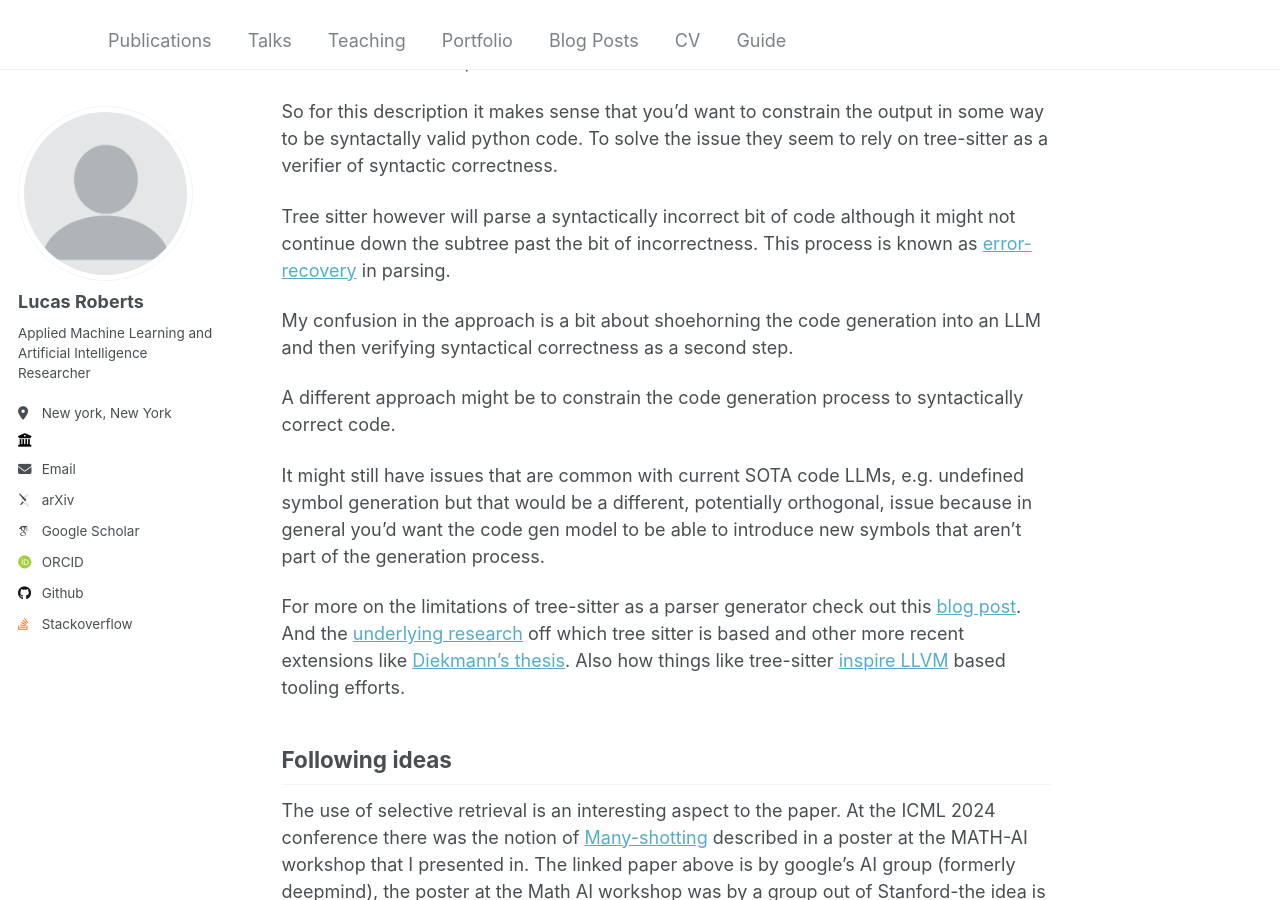
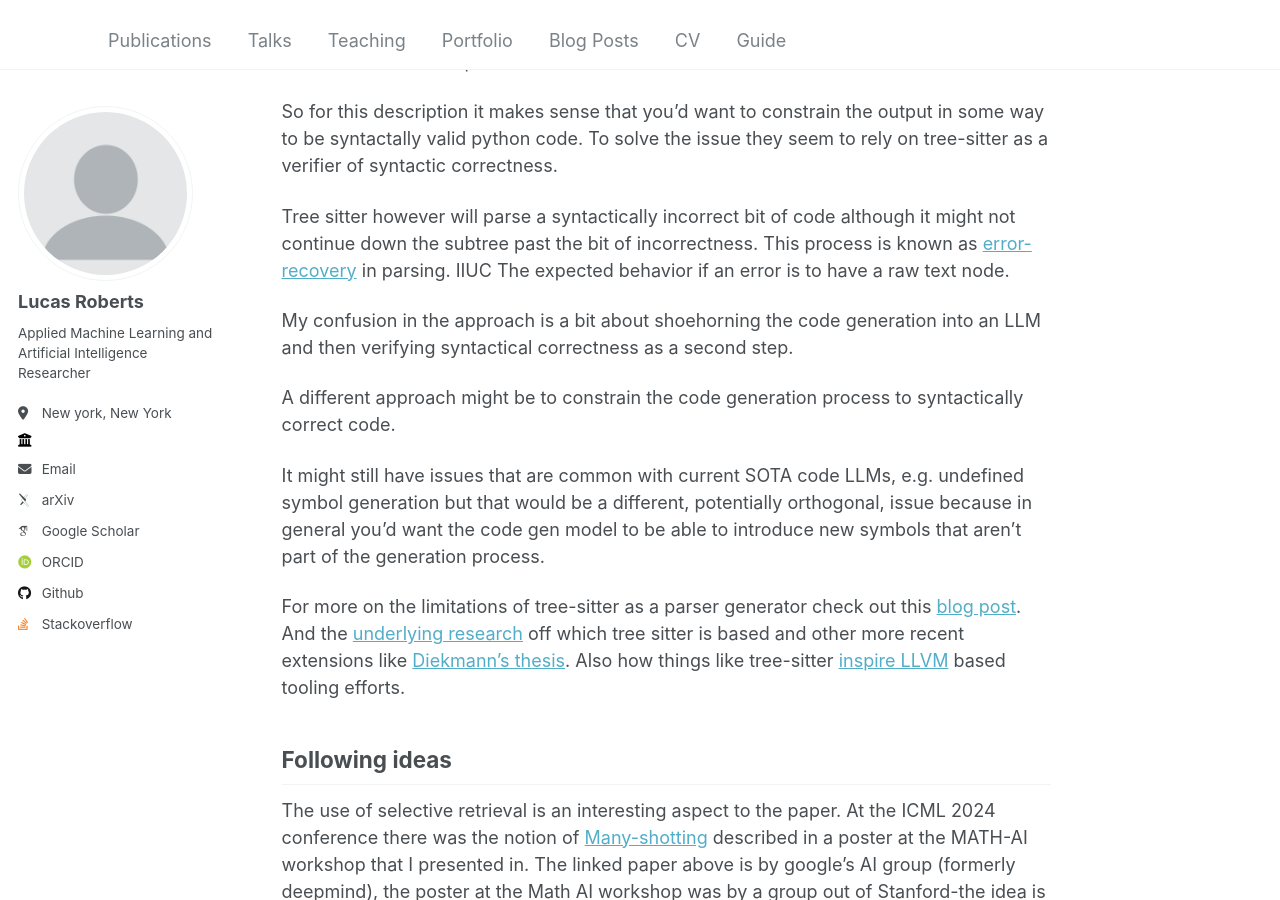
Before and after one commit to rlucas7/rlucas7.github.io, a Jekyll site: the page built from _posts/2025-01-11-repoformer-notes.md, in a window 1280 px wide and 900 px high, scrolled down 1626 px. Built offline with Jekyll 4.4.1, drawn with Linux system fonts in a browser that asks for light colours; some web fonts are replaced.

Commit message:
fix typo

```diff
--- a/_posts/2025-01-11-repoformer-notes.md
+++ b/_posts/2025-01-11-repoformer-notes.md
@@ -80,7 +80,7 @@ to rely on tree-sitter as a verifier of syntactic correctness.
 Tree sitter however will parse a syntactically incorrect bit of code although it
 might not continue down the subtree past the bit of incorrectness. This process
 is known as [error-recovery](https://apps.dtic.mil/sti/pdfs/ADA043470.pdf) in
-parsing.
+parsing. IIUC The expected behavior if an error is to have a raw text node.
 
 My confusion in the approach is a bit about shoehorning the code generation into an LLM
 and then verifying syntactical correctness as a second step.
```
Also changed, not shown: other parts of _posts/2025-01-11-repoformer-notes.md (+1 -1 lines).
